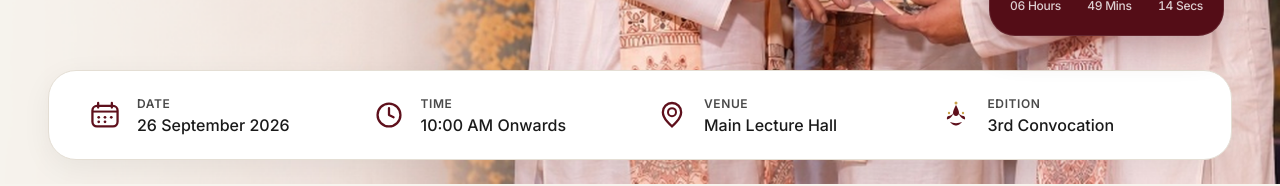
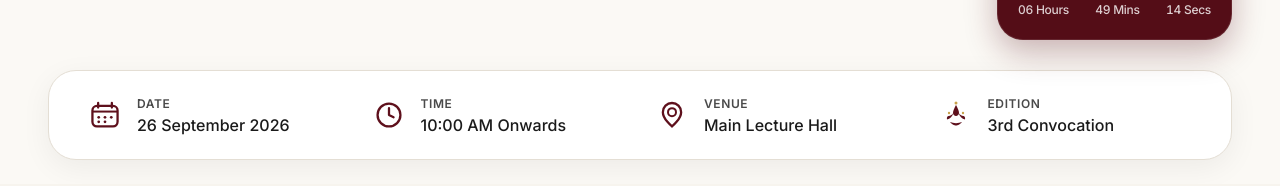
Before and after one commit to code-yashkumar/Convocation-iiitbh, a React (Vite) app: page / in a window 1280 px wide. Shown: the part 616-802 px from the top of the page. Built offline with nearby package versions, Linux system fonts and the light colour scheme; no server answers; a web font is replaced by a local one.

Commit message:
fix(layout): unify hero canvas container to preserve laptop aspect ratio and alignment on 4K/ultra-wide displays

```diff
--- a/src/sections/Hero/index.jsx
+++ b/src/sections/Hero/index.jsx
@@ -70,13 +70,15 @@ export function Hero() {
     <section
       id="hero-section"
       data-darkreader-ignore="true"
-      className="relative w-full min-h-screen lg:h-screen lg:min-h-[720px] lg:max-h-[960px] flex flex-col justify-between pt-20 md:pt-24 pb-6 overflow-hidden bg-cream-100"
+      className="relative w-full min-h-screen lg:h-screen lg:min-h-[720px] lg:max-h-[960px] 2xl:max-h-[1080px] flex flex-col justify-between pt-20 md:pt-24 pb-6 overflow-hidden bg-cream-100"
     >
+      {/* Unified Hero Stage Container: Holds the entire layout in perfect laptop proportions on 4K & Ultra-wide displays */}
+      <div className="relative max-w-[1400px] w-full mx-auto flex-1 flex flex-col justify-between px-6 sm:px-10 lg:px-12 z-10">
 
-      {/* 1. Full-width Background Image Layer for Desktop (lg+) */}
+        {/* 1. Full-width Background Image Layer for Desktop (lg+) - Anchored to container so it never drifts on 4K */}
         <div
           data-darkreader-ignore="true"
-        className="hero-bg-layer hidden lg:block absolute inset-0 bg-no-repeat bg-right-top bg-cover xl:bg-contain pointer-events-none z-0"
+          className="hero-bg-layer hidden lg:block absolute right-0 top-0 bottom-0 w-full lg:w-[62%] xl:w-[58%] 2xl:w-[55%] bg-no-repeat bg-right-top bg-contain pointer-events-none z-0"
           style={{
             backgroundImage: "url('/assets/convocation-hero-bg.png')",
           }}
@@ -86,7 +88,7 @@ export function Hero() {
         <div
           id="main-hero-area"
           data-darkreader-ignore="true"
-        className="max-w-[1400px] w-full mx-auto px-6 sm:px-10 lg:px-12 relative z-10 flex-1 flex items-center py-2 sm:py-4 lg:py-2"
+          className="relative z-10 flex-1 flex items-center py-2 sm:py-4 lg:py-2"
         >
           <div className="grid grid-cols-1 lg:grid-cols-12 gap-8 items-center w-full">
 
@@ -172,14 +174,16 @@ export function Hero() {
           </div>
         </div>
 
-      {/* Desktop Countdown Card: Anchored with clear bottom spacing above the Information Bar */}
-      <div className="hidden lg:block absolute right-8 sm:right-12 lg:right-14 xl:right-20 bottom-[136px] sm:bottom-[142px] lg:bottom-[148px] xl:bottom-[154px] w-[235px] xl:w-[250px] z-30">
+        {/* Desktop Countdown Card: Anchored relative to the container */}
+        <div className="hidden lg:block absolute right-6 sm:right-10 lg:right-12 xl:right-14 bottom-[108px] sm:bottom-[114px] lg:bottom-[120px] xl:bottom-[126px] w-[235px] xl:w-[250px] z-30">
           <CountdownCard className="countdown-card" />
         </div>
 
         {/* 3. Bottom Event Information Bar Container */}
-      <div id="event-info-bar-container" className="max-w-[1400px] w-full mx-auto px-6 sm:px-10 lg:px-12 relative z-20 mt-4 lg:mt-2">
+        <div id="event-info-bar-container" className="w-full relative z-20 mt-4 lg:mt-2">
           <InformationBar />
+        </div>
+
       </div>
 
     </section>
--- a/src/utils/themeDetection.js
+++ b/src/utils/themeDetection.js
@@ -62,18 +62,10 @@ html.dark-reader-active body #hero-section .hero-bg-layer {
     background-color: transparent !important;
     background-repeat: no-repeat !important;
     background-position: right top !important;
-    background-size: cover !important;
+    background-size: contain !important;
     filter: none !important;
     opacity: 1 !important;
     visibility: visible !important;
-  }
-}
-
-@media (min-width: 1280px) {
-  html body #hero-section .hero-bg-layer,
-  html[data-darkreader-scheme] body #hero-section .hero-bg-layer,
-  html[data-darkreader-mode] body #hero-section .hero-bg-layer {
-    background-size: contain !important;
   }
 }
 
```
Lines whose indentation alone changed are shown as unchanged.
